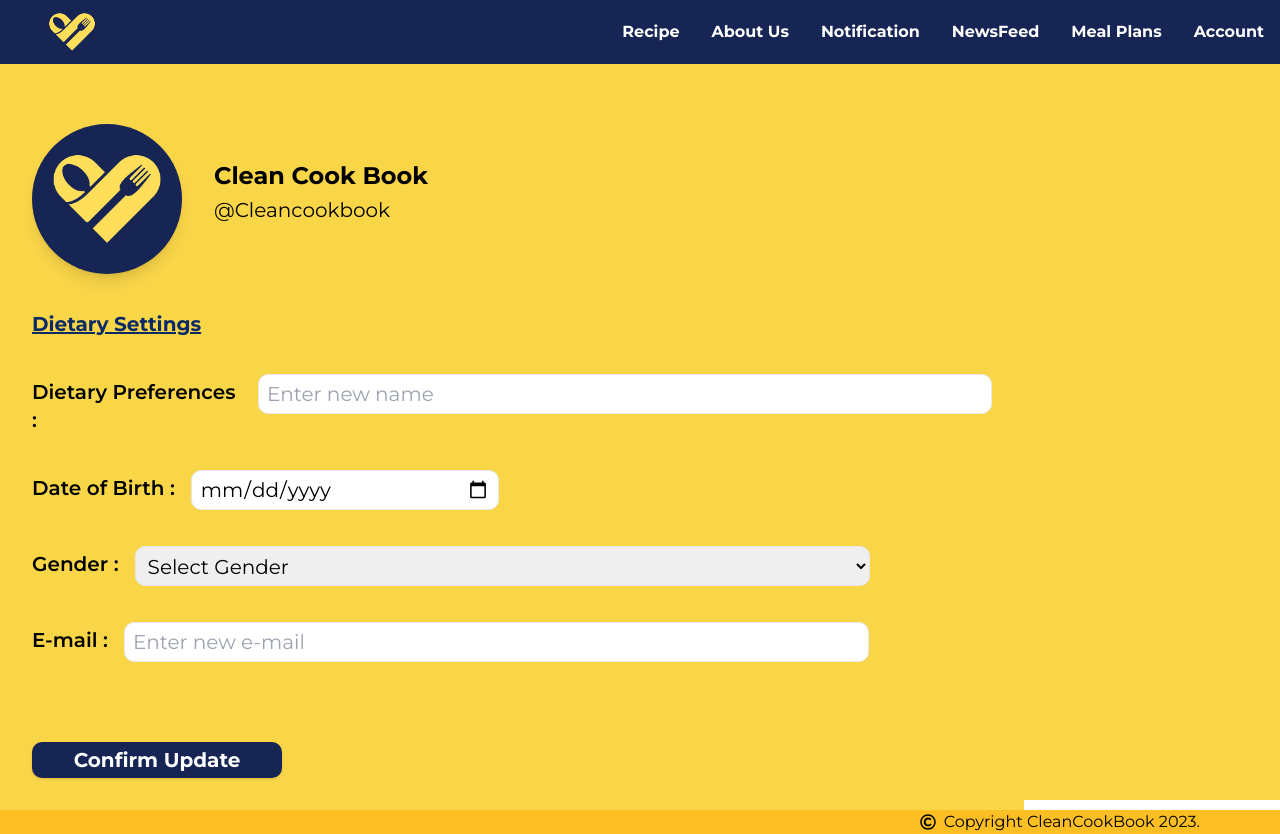
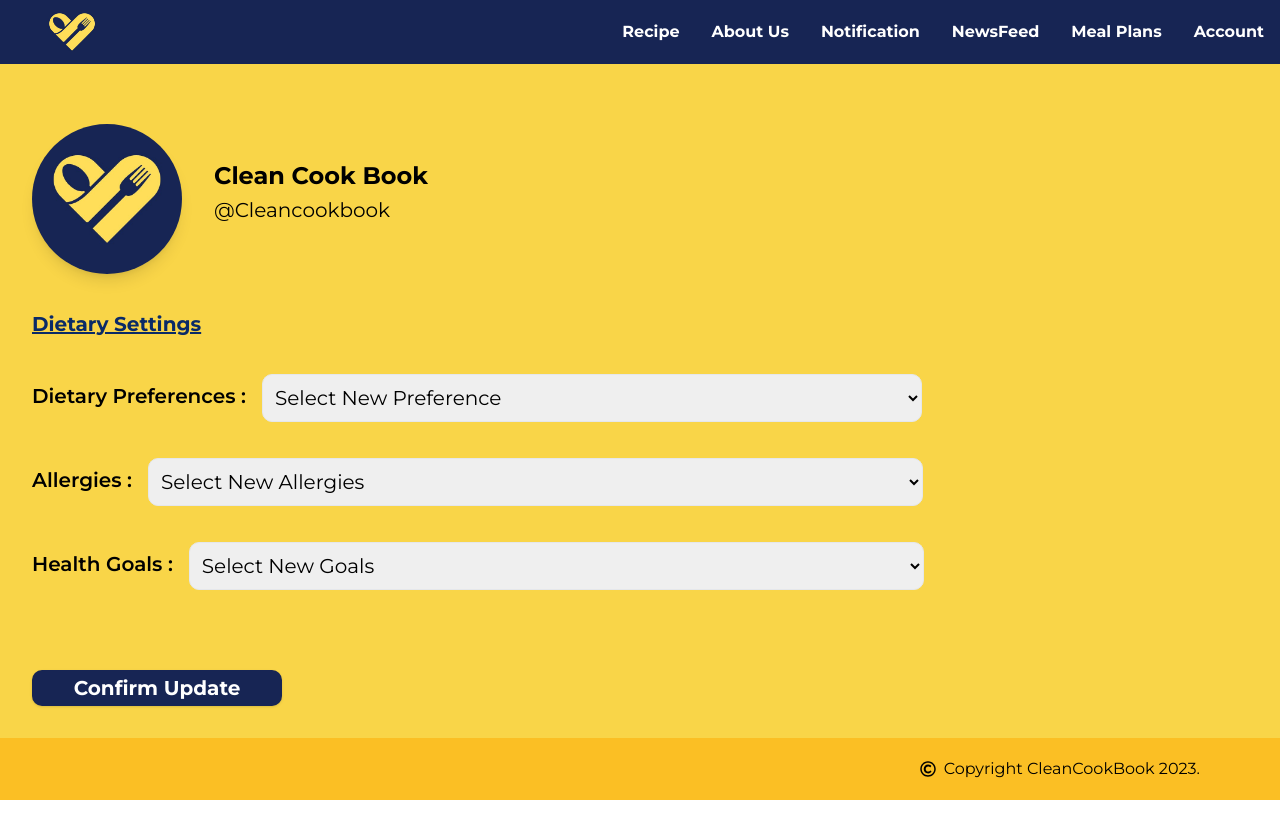
Before and after one commit to CleanCookBook/fyp-webapp, a Next.js app: page /editAboutMe in a window 1280 px wide. After the commit the page ends 800 px from the top, so only its background shows below. Built offline with nearby package versions, Linux system fonts and the light colour scheme.

Commit message:
update profile and about me
update profile and about me

```diff
--- a/components/AboutMe.js
+++ b/components/AboutMe.js
@@ -35,6 +35,14 @@ return (
     </div>
 
     <div>
+        {/* Division 1 - 1/3 width */}
+        <div className="w-1/3 float-right justify-items-end text-center">
+          <img
+            src="Fish&chips.jpg" // Replace with the actual path to your image
+            alt="Homemade Fish & Chips Image"
+            className="w-full max-w-screen-xl mr-96 rounded-2xl shadow-2xl shadow-black"
+          />
+        </div>
         <h2 className="text-xl underline font-bold left-10 mt-9">Dietary Settings</h2>
         <div className="flex flex-row mt-9 gap-4">
             <p className="flex flex-row text-xl text-black font-semibold">Dietary Preferences :</p>
--- a/components/Accountpage.js
+++ b/components/Accountpage.js
@@ -38,13 +38,12 @@ return (
     </div>
 
     <div>
-
         {/* Division 1 - 1/3 width */}
         <div className="w-1/3 float-right justify-items-end text-center">
           <img
             src="Fish&chips.jpg" // Replace with the actual path to your image
             alt="Homemade Fish & Chips Image"
-            className="w-full max-w-screen-xl mr-96 rounded-[0px] shadow-2xl shadow-black"
+            className="w-full max-w-screen-xl mr-96 rounded-2xl shadow-2xl shadow-black"
           />
         </div>
         <h2 className="text-xl underline font-bold left-10 mt-9">General Settings</h2>
--- a/components/EditAboutMe.js
+++ b/components/EditAboutMe.js
@@ -9,10 +9,9 @@ const EditAboutMe = () => {
     const [isModalOpen, setIsModalOpen] = useState(false);
 
     const [formData, setFormData] = useState({
-        name : "",
-        dob : "",
-        gender : "",
-        email : "",
+        dpreference : "",
+        allergies : "",
+        goals : "",
     })
 
     const openModal = () => {
@@ -47,10 +46,9 @@ const EditAboutMe = () => {
         }).then((response) => response.json())
           .then((data) => {
             setFormData({
-                name : "",
-                dob : "",
-                gender : "",
-                email : ""
+              dpreference : "",
+              allergies : "",
+              goals : ""
             })
         })
     }
@@ -77,50 +75,53 @@ return (
         <div>
             <h2 className="text-xl underline font-bold left-10 mt-9">Dietary Settings</h2>
             <div className="flex flex-row mt-9 gap-4">
-                <label className="flex flex-row text-xl text-black font-semibold mt-1">Dietary Preferences :</label>
-                <input
-                  className="text-xl text-black w-[748px] h-10 rounded-[10px] border p-2"
+                <label className="flex flex-row text-xl text-black font-semibold mt-2">Dietary Preferences :</label>
+                <select
+                  className="text-xl text-black w-[660px] h-12 rounded-[10px] border p-2"
                   type="text"
-                  name="name"
+                  name="dpreference"
                   onChange={handleInput}
-                  value={formData.name}
-                  placeholder="Enter new name" />
-            </div>
-            <div className="flex flex-row mt-9 gap-4">
-                <label className="flex flex-row text-xl text-black font-semibold mt-1">Date of Birth :</label>
-                <input
-                  className="text-xl text-black w-[308px] h-10 rounded-[10px] border p-2"
-                  type="date"
-                  name="dob"
-                  onChange={handleInput}
-                  value={formData.dob} />
-            </div>
-            <div className="flex flex-row mt-9 gap-4">
-                <label className="flex flex-row text-xl text-black font-semibold mt-1">Gender :</label>
-                <select
-                  className="text-xl text-black w-[735px] h-10 rounded-[10px] border p-2"
-                  type="text"
-                  name="gender"
-                  onChange={handleInput}
-                  value={formData.gender}>
-                    <option value="">Select Gender</option>
-                    <option value="male">Male</option>
-                    <option value="female">Female</option>
-                    <option value="other">Other</option>
+                  value={formData.dpreference}>
+                    <option value="">Select New Preference</option>
+                    <option value="dairy-free">Dairy-free</option>
+                    <option value="vegan">Vegan</option>
+                    <option value="gluten-free">Gluten-free</option>
+                    <option value="halal">Halal</option>
                 </select>
             </div>
             <div className="flex flex-row mt-9 gap-4">
-                <label className="flex flex-row text-xl text-black font-semibold mt-1">E-mail :</label>
-                <input
-                  className="text-xl text-black w-[745px] h-10 rounded-[10px] border p-2"
+                <label className="flex flex-row text-xl text-black font-semibold mt-2">Allergies :</label>
+                <select
+                  className="text-xl text-black w-[775px] h-12 rounded-[10px] border p-2"
                   type="text"
-                  name="email"
+                  name="allergies"
                   onChange={handleInput}
-                  value={formData.email}
-                  placeholder="Enter new e-mail" />
+                  value={formData.allergies}>
+                    <option value="">Select New Allergies</option>
+                    <option value="nuts">Nuts</option>
+                    <option value="dairy-free">Dairy-free</option>
+                    <option value="seafood">Seafood</option>
+                    <option value="eggs">Eggs</option>
+                    <option value="soy">Soy</option>
+                </select>
             </div>
+            <div className="flex flex-row mt-9 gap-4">
+                <label className="flex flex-row text-xl text-black font-semibold mt-2">Health Goals :</label>
+                <select
+                  className="text-xl text-black w-[735px] h-12 rounded-[10px] border p-2"
+                  type="text"
+                  name="goals"
+                  onChange={handleInput}
+                  value={formData.goals}>
+                    <option value="">Select New Goals</option>
+                    <option value="weight-loss">Weight Loss</option>
+                    <option value="diet-nutrition"> Improve my diet and nutrition</option>
+                    <option value="overall-health">Improve my overall health</option>
+                </select>
+            </div>
+
             <div className="flex flex-row mt-20 gap-4">
-            <Link href="/profile">
+            <Link href="/AboutMe">
               <button className="w-[250px] h-9 bg-blue-950 hover:bg-[#154083] text-white font-bold text-xl rounded-[10px] shadow">
               Confirm Update
               </button>
--- a/components/EditAccount.js
+++ b/components/EditAccount.js
@@ -77,9 +77,9 @@ return (
         <div>
             <h2 className="text-xl underline font-bold left-10 mt-9">General Settings</h2>
             <div className="flex flex-row mt-9 gap-4">
-                <label className="flex flex-row text-xl text-black font-semibold mt-1">Name :</label>
+                <label className="flex flex-row text-xl text-black font-semibold mt-2">Name :</label>
                 <input
-                  className="text-xl text-black w-[748px] h-10 rounded-[10px] border p-2"
+                  className="text-xl text-black w-[748px] h-12 rounded-[10px] border p-2"
                   type="text"
                   name="name"
                   onChange={handleInput}
@@ -87,18 +87,18 @@ return (
                   placeholder="Enter new name" />
             </div>
             <div className="flex flex-row mt-9 gap-4">
-                <label className="flex flex-row text-xl text-black font-semibold mt-1">Date of Birth :</label>
+                <label className="flex flex-row text-xl text-black font-semibold mt-2">Date of Birth :</label>
                 <input
-                  className="text-xl text-black w-[308px] h-10 rounded-[10px] border p-2"
+                  className="text-xl text-black w-[308px] h-12 rounded-[10px] border p-2"
                   type="date"
                   name="dob"
                   onChange={handleInput}
                   value={formData.dob} />
             </div>
             <div className="flex flex-row mt-9 gap-4">
-                <label className="flex flex-row text-xl text-black font-semibold mt-1">Gender :</label>
+                <label className="flex flex-row text-xl text-black font-semibold mt-2">Gender :</label>
                 <select
-                  className="text-xl text-black w-[735px] h-10 rounded-[10px] border p-2"
+                  className="text-xl text-black w-[735px] h-12 rounded-[10px] border p-2"
                   type="text"
                   name="gender"
                   onChange={handleInput}
@@ -110,9 +110,9 @@ return (
                 </select>
             </div>
             <div className="flex flex-row mt-9 gap-4">
-                <label className="flex flex-row text-xl text-black font-semibold mt-1">E-mail :</label>
+                <label className="flex flex-row text-xl text-black font-semibold mt-2">E-mail :</label>
                 <input
-                  className="text-xl text-black w-[745px] h-10 rounded-[10px] border p-2"
+                  className="text-xl text-black w-[745px] h-12 rounded-[10px] border p-2"
                   type="text"
                   name="email"
                   onChange={handleInput}
```
